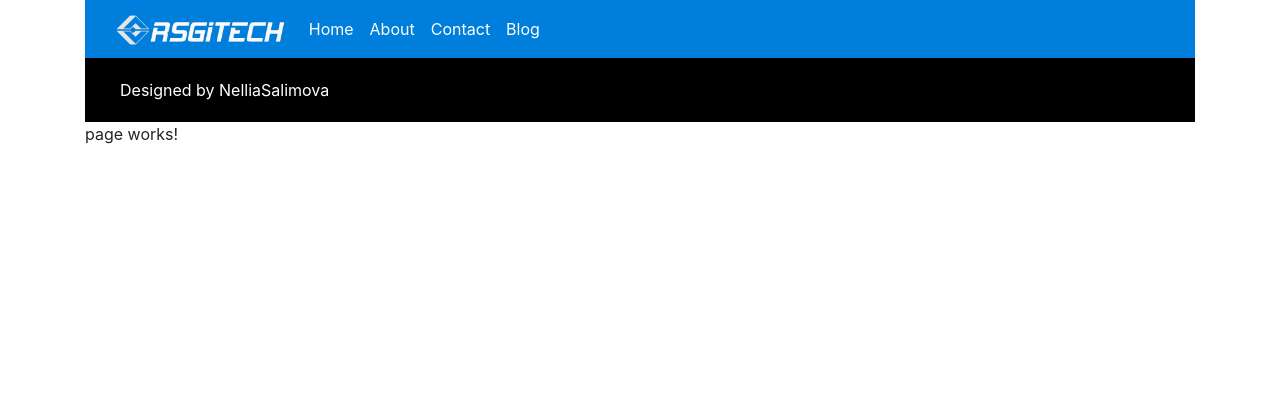
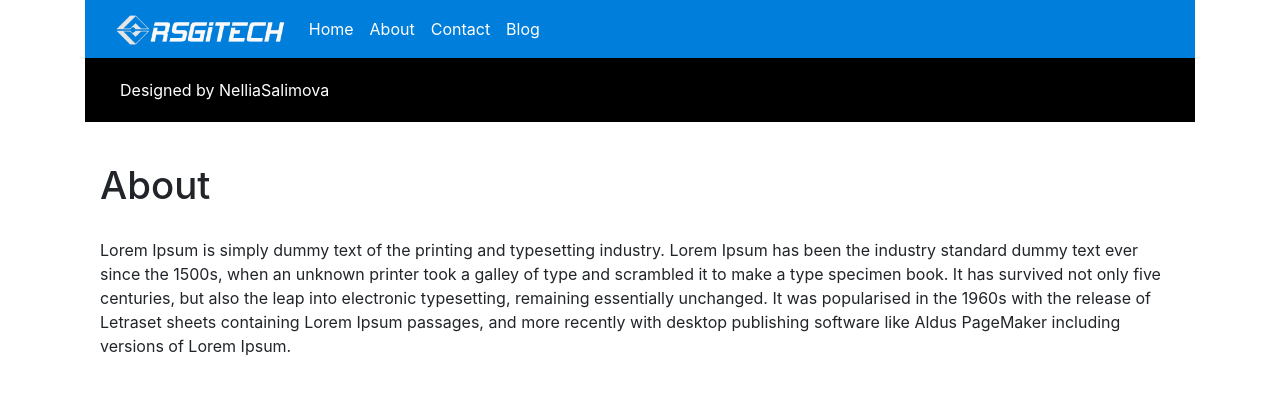
Before and after one commit to SalimovaNellia/blog-app-angular-mysql, an Angular app: page /page/about in a window 1280 px wide. Shown: the top 394 px of the page. Built offline with nearby package versions, Linux system fonts and the light colour scheme.

Commit message:
add htlm for cms page ccomponent

```diff
--- a/src/app/cmspage/page/page.component.html
+++ b/src/app/cmspage/page/page.component.html
@@ -1 +1,8 @@
-<p>page works!</p>
+<section class="cmspage mtb-40">
+  <div class="container">
+    <h1>About</h1>
+    <div class="page-desc">
+      <p>Lorem Ipsum is simply dummy text of the printing and typesetting industry. Lorem Ipsum has been the industry standard dummy text ever since the 1500s, when an unknown printer took a galley of type and scrambled it to make a type specimen book. It has survived not only five centuries, but also the leap into electronic typesetting, remaining essentially unchanged. It was popularised in the 1960s with the release of Letraset sheets containing Lorem Ipsum passages, and more recently with desktop publishing software like Aldus PageMaker including versions of Lorem Ipsum.</p>
+    </div>
+  </div>
+</section>
```
